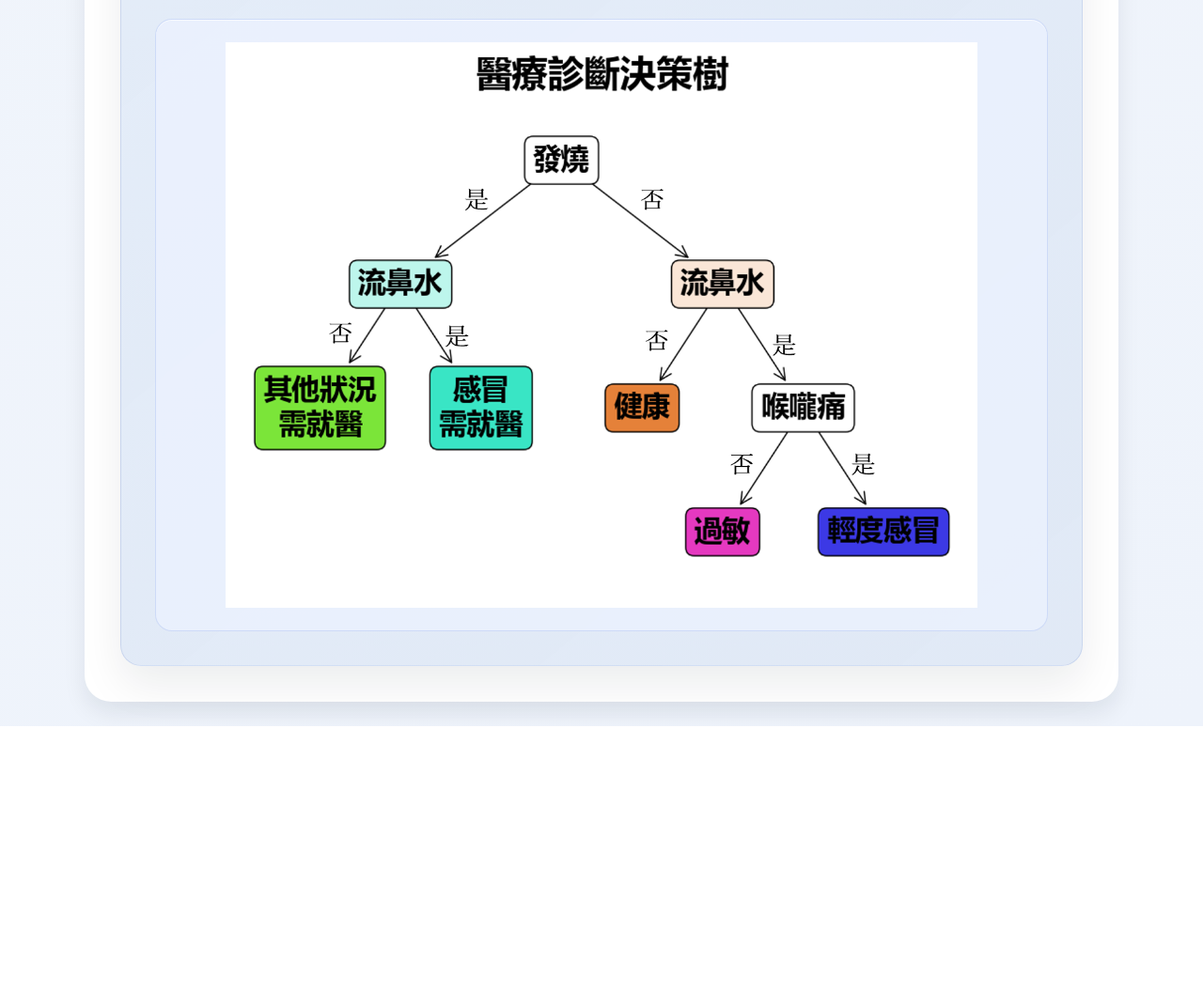
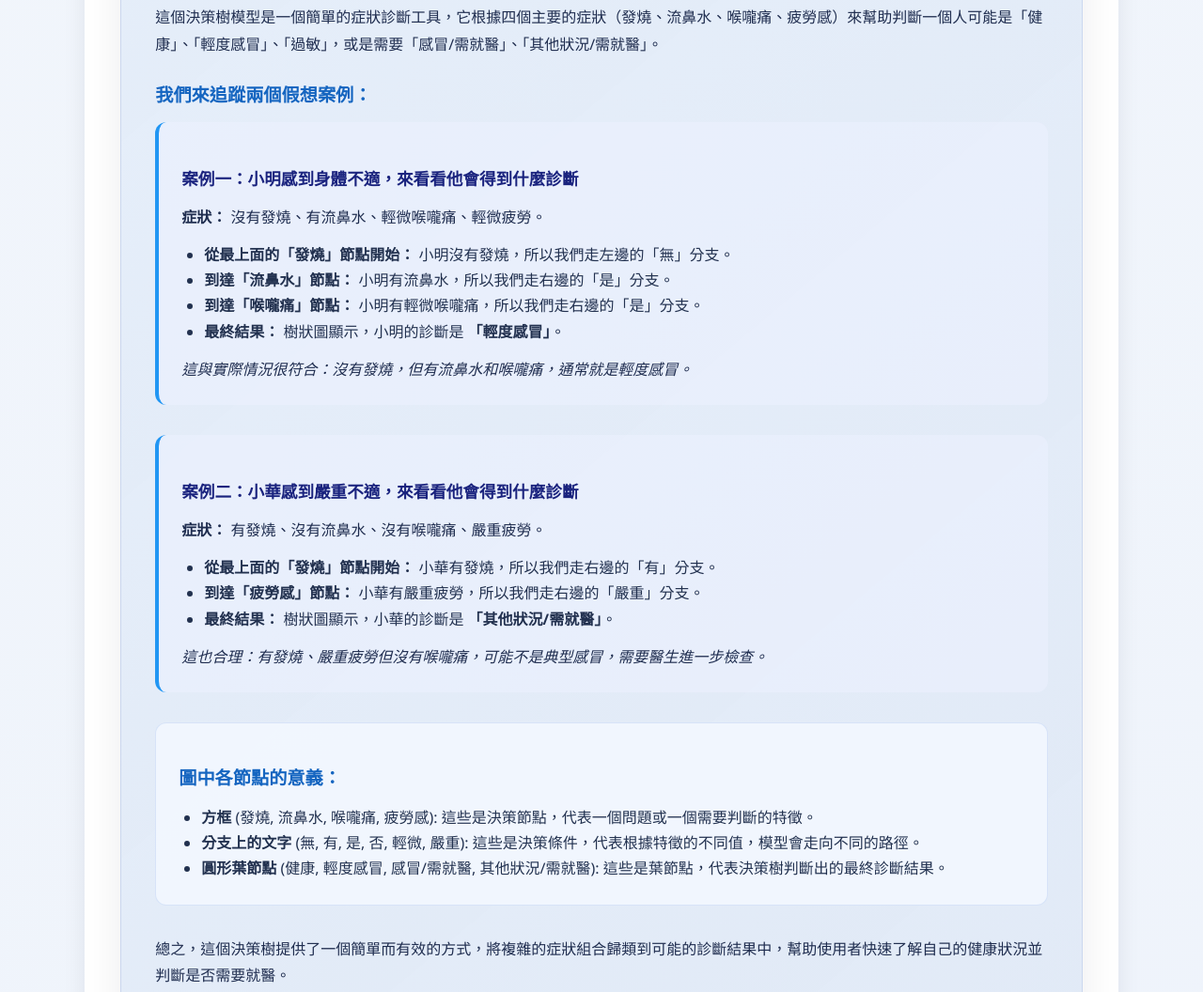
Before and after one commit to jbuduoo/cursor20251102, a plain HTML site: page game/decision-tree/decision-tree.html in a window 1280 px wide. Shown: the part 4300-5356 px from the top of the page at 94% size. Before the commit the page ends 5073 px from the top, so only its background shows below. Drawn offline with nearby package versions, Linux system fonts and the light colour scheme.

Commit message:
Add case studies and node explanations to Section III, update terminology

```diff
--- a/game/decision-tree/decision-tree.html
+++ b/game/decision-tree/decision-tree.html
@@ -926,6 +926,53 @@ print(export_text(clf, feature_names=["喉嚨痛", "流鼻水", "發燒", "疲
         <div class="article-section">
           <h2>III. 如何使用決策樹模型</h2>
 
+          <p style="margin-bottom: 1.5rem; color: #1f2d4f; line-height: 1.8;">
+            這個決策樹模型是一個簡單的症狀診斷工具，它根據四個主要的症狀（發燒、流鼻水、喉嚨痛、疲勞感）來幫助判斷一個人可能是「健康」、「輕度感冒」、「過敏」，或是需要「感冒/需就醫」、「其他狀況/需就醫」。
+          </p>
+
+          <div style="margin-bottom: 2rem;">
+            <h3 style="color: #1565c0; font-size: 1.2rem; margin-bottom: 1rem;">我們來追蹤兩個假想案例：</h3>
+
+            <div style="margin-bottom: 2rem; padding: 1.5rem; background: rgba(237, 242, 255, 0.5); border-radius: 12px; border-left: 4px solid #2196f3;">
+              <h4 style="color: #1a237e; font-size: 1.1rem; margin-bottom: 0.8rem;">案例一：小明感到身體不適，來看看他會得到什麼診斷</h4>
+              <p style="margin-bottom: 0.8rem; color: #1f2d4f;"><strong>症狀：</strong> 沒有發燒、有流鼻水、輕微喉嚨痛、輕微疲勞。</p>
+              <ul style="margin: 0; padding-left: 1.5rem; color: #1f2d4f; line-height: 1.8;">
+                <li><strong>從最上面的「發燒」節點開始：</strong> 小明沒有發燒，所以我們走左邊的「無」分支。</li>
+                <li><strong>到達「流鼻水」節點：</strong> 小明有流鼻水，所以我們走右邊的「是」分支。</li>
+                <li><strong>到達「喉嚨痛」節點：</strong> 小明有輕微喉嚨痛，所以我們走右邊的「是」分支。</li>
+                <li><strong>最終結果：</strong> 樹狀圖顯示，小明的診斷是 <strong>「輕度感冒」</strong>。</li>
+              </ul>
+              <p style="margin-top: 0.8rem; margin-bottom: 0; color: #1f2d4f; font-style: italic;">
+                這與實際情況很符合：沒有發燒，但有流鼻水和喉嚨痛，通常就是輕度感冒。
+              </p>
+            </div>
+
+            <div style="margin-bottom: 2rem; padding: 1.5rem; background: rgba(237, 242, 255, 0.5); border-radius: 12px; border-left: 4px solid #2196f3;">
+              <h4 style="color: #1a237e; font-size: 1.1rem; margin-bottom: 0.8rem;">案例二：小華感到嚴重不適，來看看他會得到什麼診斷</h4>
+              <p style="margin-bottom: 0.8rem; color: #1f2d4f;"><strong>症狀：</strong> 有發燒、沒有流鼻水、沒有喉嚨痛、嚴重疲勞。</p>
+              <ul style="margin: 0; padding-left: 1.5rem; color: #1f2d4f; line-height: 1.8;">
+                <li><strong>從最上面的「發燒」節點開始：</strong> 小華有發燒，所以我們走右邊的「有」分支。</li>
+                <li><strong>到達「疲勞感」節點：</strong> 小華有嚴重疲勞，所以我們走右邊的「嚴重」分支。</li>
+                <li><strong>最終結果：</strong> 樹狀圖顯示，小華的診斷是 <strong>「其他狀況/需就醫」</strong>。</li>
+              </ul>
+              <p style="margin-top: 0.8rem; margin-bottom: 0; color: #1f2d4f; font-style: italic;">
+                這也合理：有發燒、嚴重疲勞但沒有喉嚨痛，可能不是典型感冒，需要醫生進一步檢查。
+              </p>
+            </div>
+          </div>
+
+          <div style="margin-bottom: 2rem; padding: 1.5rem; background: rgba(244, 248, 255, 0.85); border-radius: 12px; border: 1px solid rgba(79, 124, 219, 0.16);">
+            <h3 style="color: #1565c0; font-size: 1.2rem; margin-bottom: 1rem;">圖中各節點的意義：</h3>
+            <ul style="margin: 0; padding-left: 1.5rem; color: #1f2d4f; line-height: 1.8;">
+              <li><strong>方框</strong> (發燒, 流鼻水, 喉嚨痛, 疲勞感): 這些是決策節點，代表一個問題或一個需要判斷的特徵。</li>
+              <li><strong>分支上的文字</strong> (無, 有, 是, 否, 輕微, 嚴重): 這些是決策條件，代表根據特徵的不同值，模型會走向不同的路徑。</li>
+              <li><strong>圓形葉節點</strong> (健康, 輕度感冒, 感冒/需就醫, 其他狀況/需就醫): 這些是葉節點，代表決策樹判斷出的最終診斷結果。</li>
+            </ul>
+          </div>
+
+          <p style="margin-bottom: 1.5rem; color: #1f2d4f; line-height: 1.8;">
+            總之，這個決策樹提供了一個簡單而有效的方式，將複雜的症狀組合歸類到可能的診斷結果中，幫助使用者快速了解自己的健康狀況並判斷是否需要就醫。
+          </p>
 
           <!-- decision-tree2 圖片 -->
           <div class="article-illustration" style="margin-top: 2rem;">
```
